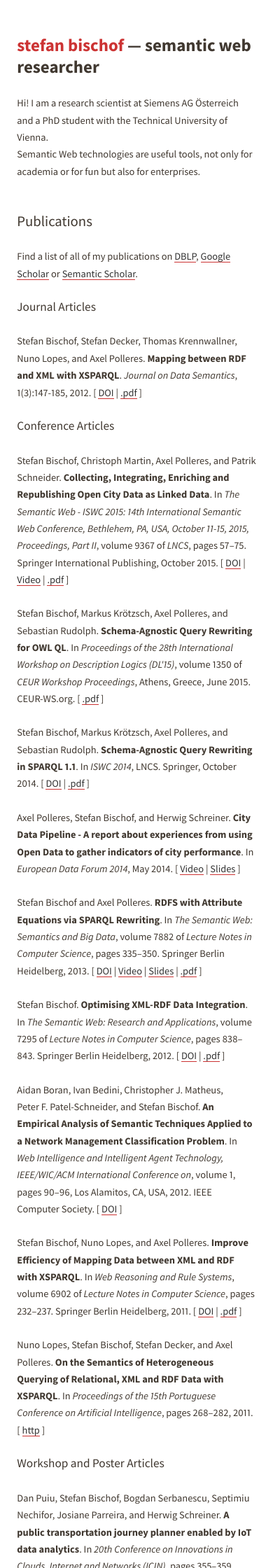
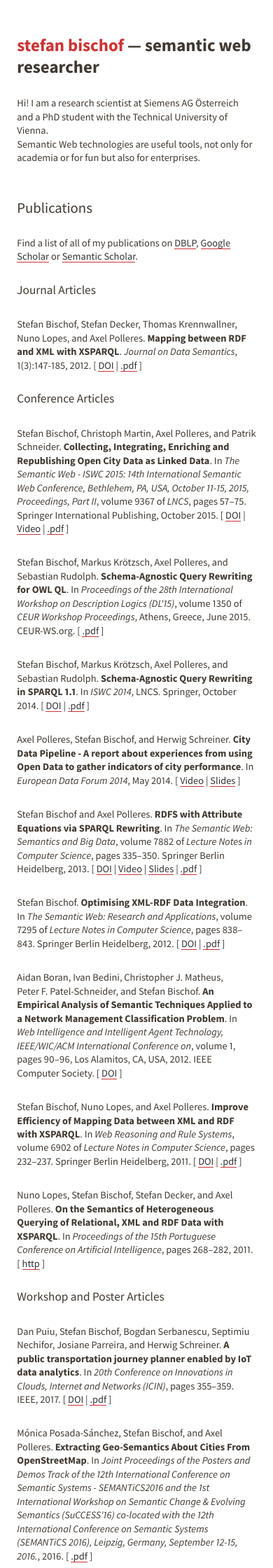
Before and after one commit to stefanbischof/stefanbischof.github.io, a Jekyll site: the page built from index.html, in a window 390 px wide. Shown: the top 2240 px of the page at 70% size. Built offline with Jekyll 4.4.1, drawn with Linux system fonts in a browser that asks for light colours.

Commit message:
smaller line height for small displays

```diff
--- a/css/style.scss
+++ b/css/style.scss
@@ -244,7 +244,7 @@ textarea{
     }
 }
 @media only screen and (max-width: 40rem) {
-    html { font-size: 0.9rem; }
+    html { font-size: 0.9rem; line-height: $baseline*0.8;}
 }
 @media only screen and (max-width: 60rem) {
     .col, .col4, .col8, .col6 {
```
